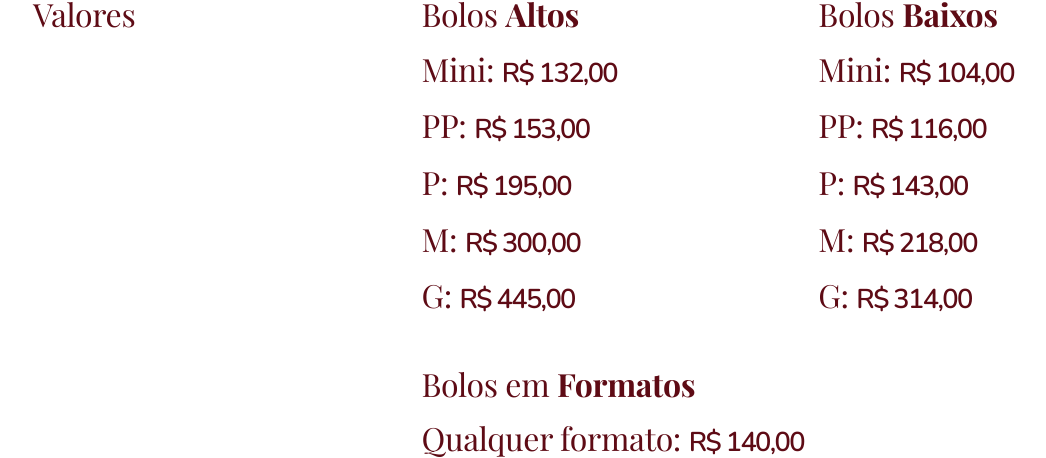
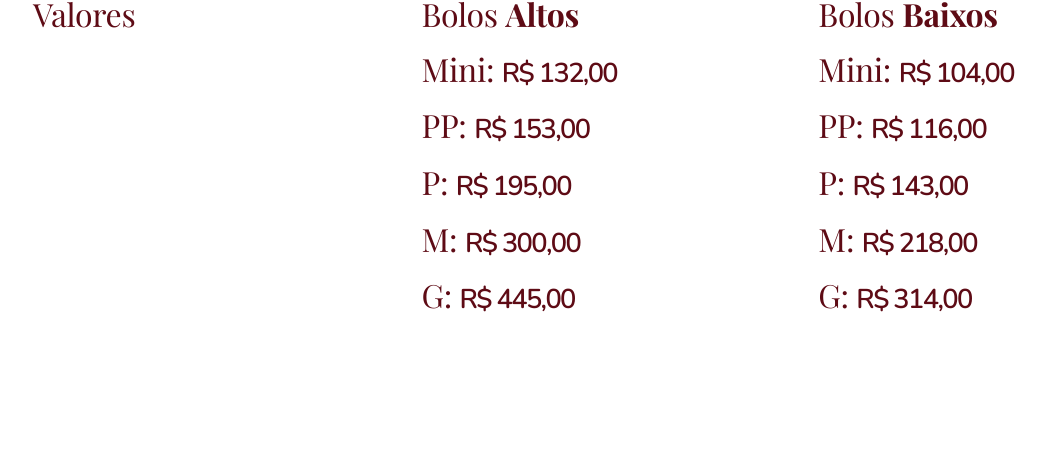
Before and after one commit to umbocadoce/umbocadoce.github.io, a website: page bolos.html in a window 1280 px wide. Shown: the part 5447-5905 px from the top of the page, without its empty margins (52-1098 px from the left). Drawn offline with nearby package versions, Linux system fonts and the light colour scheme.

Commit message:
bolos letra macarons ajustes

```diff
--- a/bolos.html
+++ b/bolos.html
@@ -361,18 +361,7 @@
                         </div>
                      </div>
                   </div>
-                  <div class="tabela-linha mt-5">
-                     <div class="tabela-titulo">
-                     </div>
-                     <div class="tabela-conteudo">
-                        <div class="tabela-coluna">
-                           <h3>Bolos em <strong>Formatos</strong></h3>
-                           <div class="tabela-conteudo-linha mt-3">
-                              <h3><span>Qualquer formato: </span><b><strong><span>R$ 140,00</span></strong></b></h3>
-                           </div>
-                        </div>
-                     </div>
-                  </div>
+
                </div>
             </div>
          </section>
```
